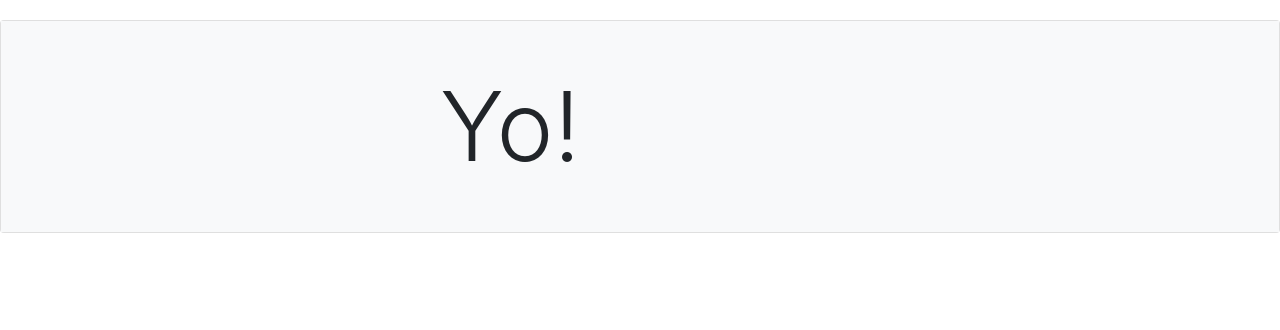
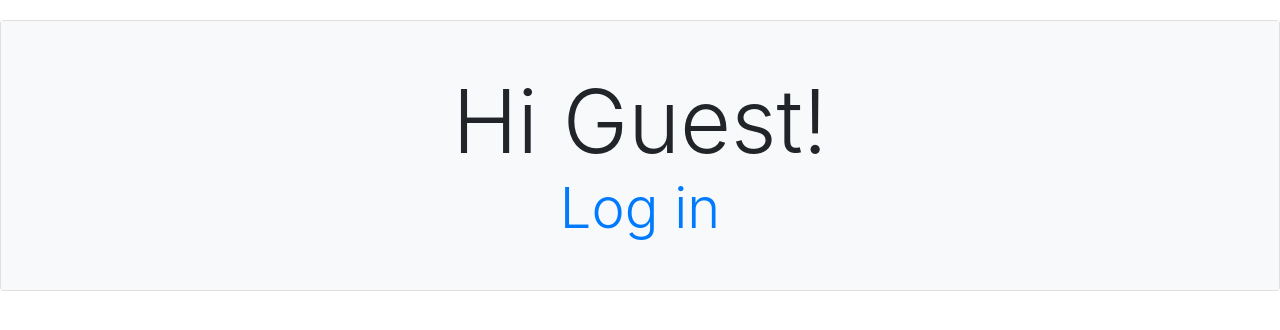
Before and after one commit to eg-b/python-project-lvl4, a Django app: page / in a window 1280 px wide. Shown: the part 56-386 px from the top of the page. Run offline with Django 3.2, Linux system fonts and the light colour scheme; some libraries are stand-ins or nearby versions.

Commit message:
add login and logout

```diff
--- a/task_manager/settings.py
+++ b/task_manager/settings.py
@@ -133,3 +133,4 @@ STATIC_URL = '/static/'
 STATIC_ROOT = os.path.join(BASE_DIR, 'staticfiles')
 
 LOGIN_REDIRECT_URL = '/'
+LOGOUT_REDIRECT_URL = '/'
--- a/task_manager/templates/base.html
+++ b/task_manager/templates/base.html
@@ -61,21 +61,19 @@
         <li class="nav-item active">
           <a class="nav-link" href="/users/">{% trans 'Users' %}</a>
         </li>
+
+        {% if user.is_authenticated %}
+          <li class="nav-item">
+            <a class="nav-link" href="/logout/">{% trans 'Log out' %}</a>
+          </li>
+        {% else %}
           <li class="nav-item">
             <a class="nav-link" href="/login/">{% trans 'Log in' %}</a>
           </li>
           <li class="nav-item">
             <a class="nav-link" href="/users/create/">{% trans 'Registration' %}</a>
           </li>
-        <!--li class="nav-item dropdown">
-          <a class="nav-link dropdown-toggle" href="#" id="dropdown03" data-toggle="dropdown"
-             aria-haspopup="true" aria-expanded="false">Dropdown</a>
-          <div class="dropdown-menu" aria-labelledby="dropdown03">
-            <a class="dropdown-item" href="#">Action</a>
-            <a class="dropdown-item" href="#">Another action</a>
-            <a class="dropdown-item" href="#">Something else here</a>
-          </div>
-        </li-->
+        {% endif %}
       </ul>
       <form class="form-inline my-2 my-md-0">
         <input class="form-control" type="text" placeholder="Search">
--- a/task_manager/templates/index.html
+++ b/task_manager/templates/index.html
@@ -4,8 +4,14 @@
 {% block content %}
 <div class="card">
   <div class="card-body p-5 bg-light">
-    <div class="mx-auto" style="width: 400px;">
-      <div class="display-1">{% trans 'Yo!' %}</div>
+    <div class="mx-auto" style="width: 600px;">
+
+      {% if user.is_authenticated %}
+        <div class="display-2" align='center'>{% trans 'Hi' %} {{ user.username }}!</div>
+      {% else %}
+        <div class="display-2" align='center'>{% trans 'Hi Guest!' %}</div>
+        <div class="display-4" align='center'><a href="{% url 'login' %}">{% trans 'Log in' %}</a></div>
+      {% endif %}
     </div>
   </div>
 </div>
```
Also changed, not shown: task_manager/templates/registration/login.html (+6 -5 lines), task_manager/locale/ru/LC_MESSAGES/django.po, 1 other file. Lines whose indentation alone changed are shown as unchanged.
